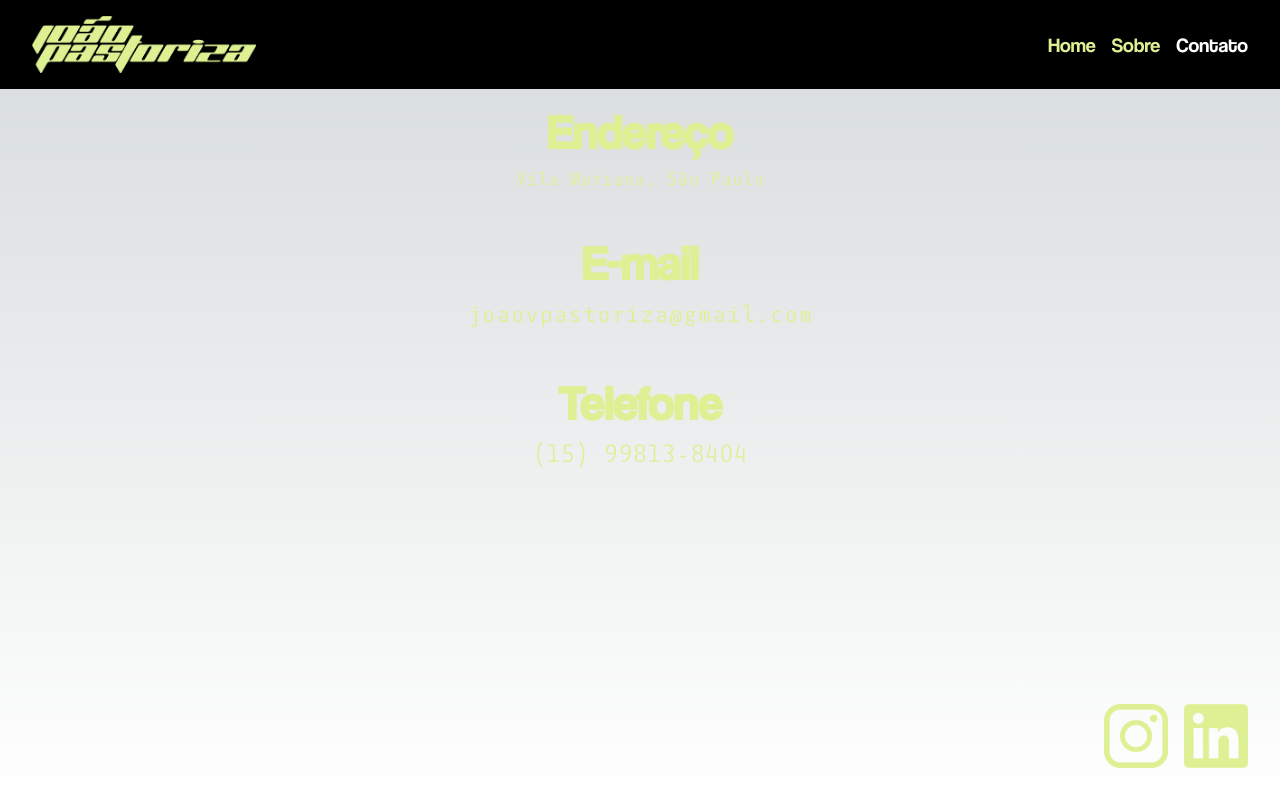
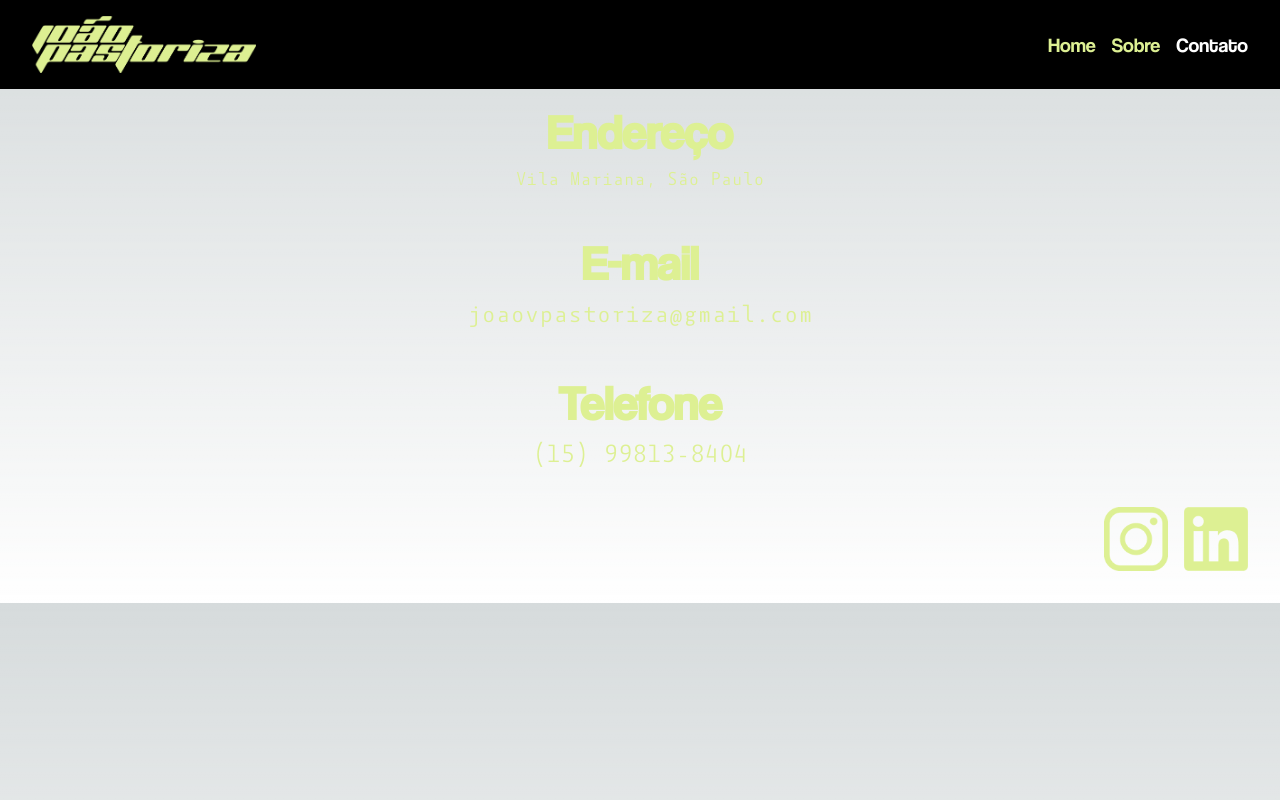
Before and after one commit to guta307/JoaoPortfolio, a Next.js app: page /pages/contact in a window 1280 px wide. Built offline with nearby package versions, Linux system fonts and the light colour scheme.

Commit message:
fix(style) - resolution of spacing problems between the contact and the footer, that now always stays at the bottom

```diff
--- a/src/app/pages/contact/page.tsx
+++ b/src/app/pages/contact/page.tsx
@@ -3,9 +3,10 @@ import HeaderComponent from "@/app/components/header/header";
 
 const Contact = () => {
   return (
-    <div className="h-screen flex flex-col justify-between">
+    <>
       <HeaderComponent currentPage="contact" />
-      <div className="  flex gap-8 pt-[6rem]  flex-col text-center  items-center">
+      <div className=" h-[90%] flex flex-col justify-between">
+        <div className="  flex gap-8 pt-[6rem] flex-col text-center  items-center">
           <section className={"text-primary"}>
             <h1 className="Header font-bold desktop:text-tlg mobile:text-tmd">
               Endereço
@@ -36,6 +37,7 @@ const Contact = () => {
 
         <Footer />
       </div>
+    </>
   );
 };
 
```
Lines whose indentation alone changed are shown as unchanged.
